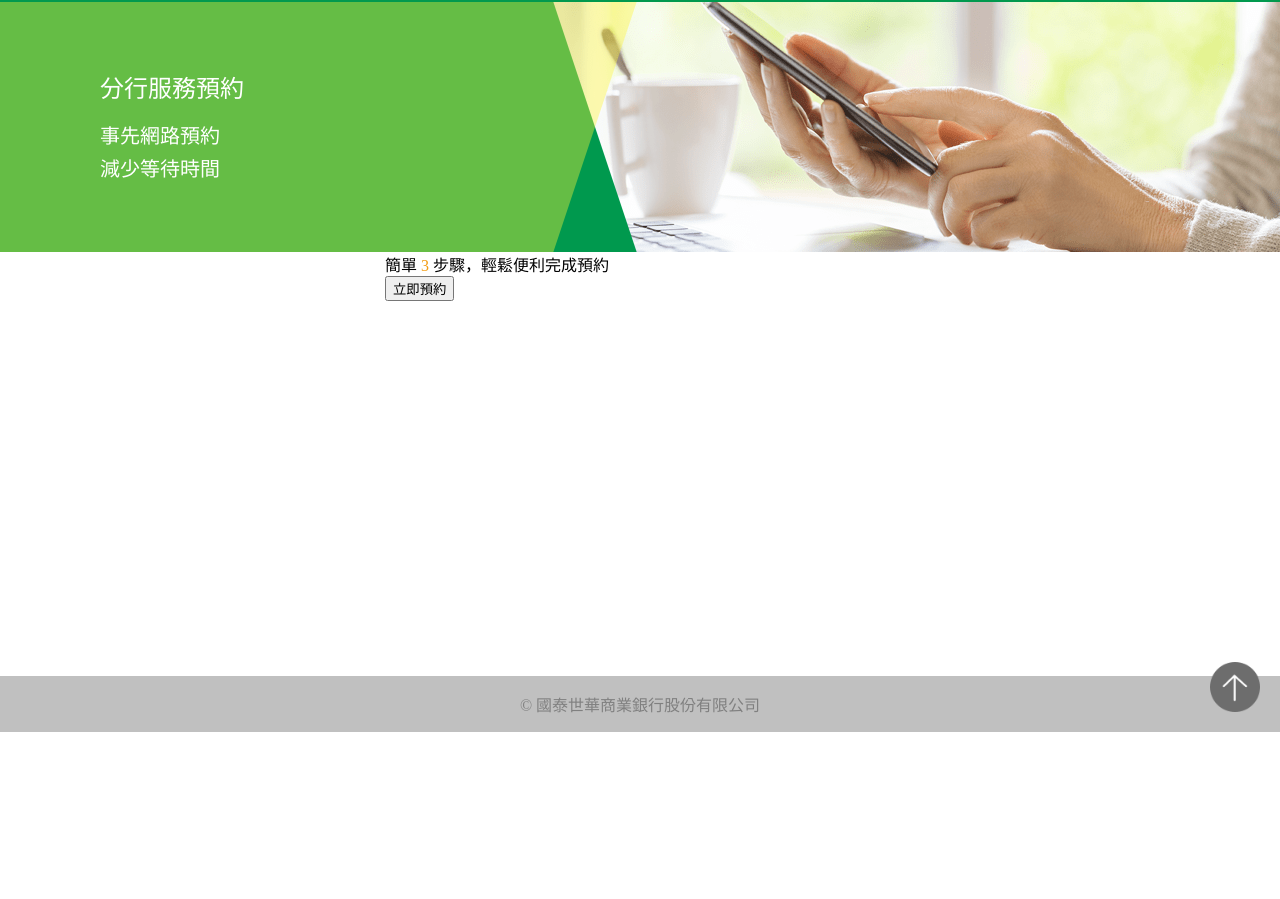
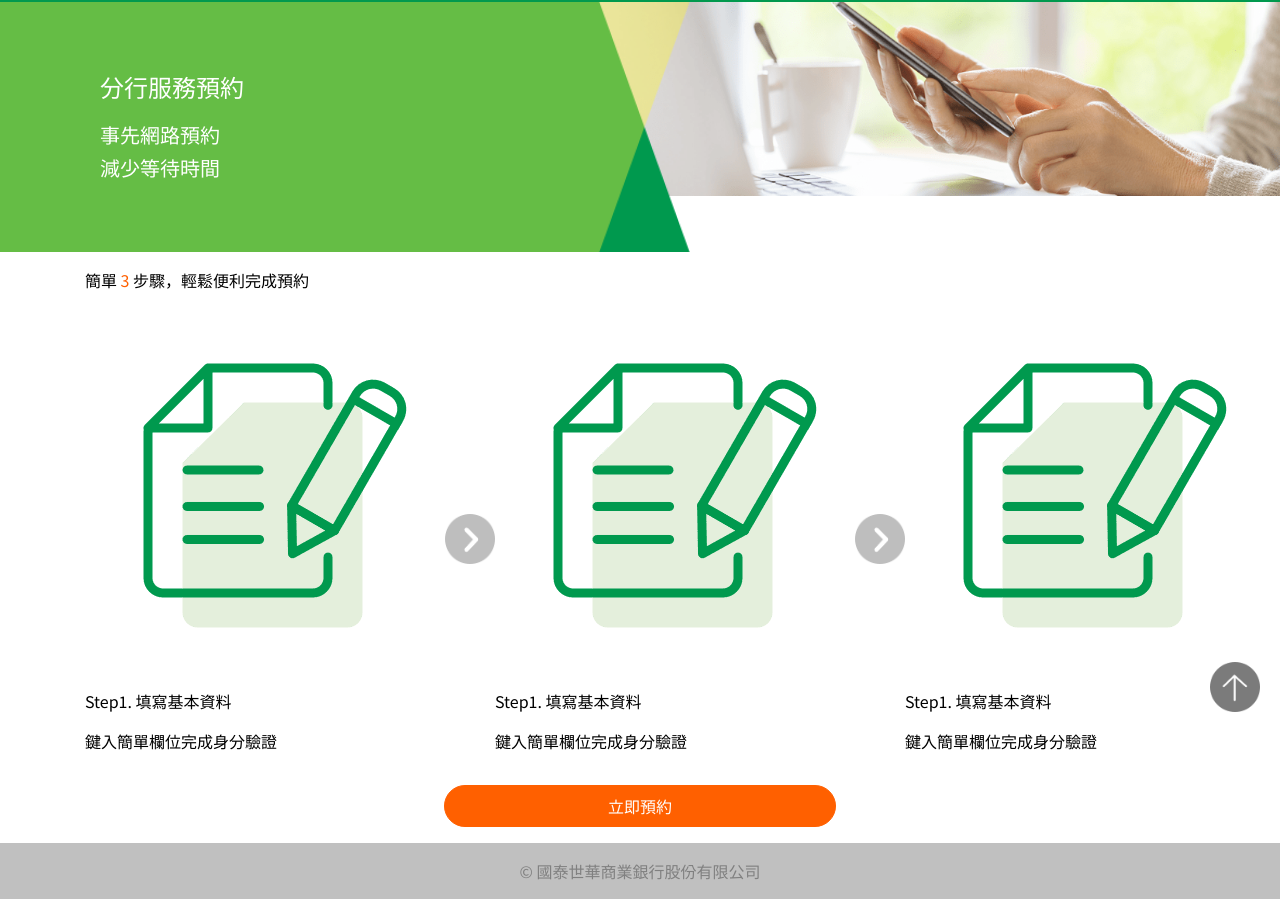
Before and after one commit to andrew781026/cathaybk-interview, a plain HTML site: page desktop.html in a window 1280 px wide. Shown: the part 68-967 px from the top of the page. Before the commit the page ends 800 px from the top, so only its background shows below. Drawn offline with Linux system fonts and the light colour scheme.

Commit message:
add more css for styling

```diff
--- a/desktop.html
+++ b/desktop.html
@@ -2,167 +2,20 @@
 <html lang="en">
 <head>
     <meta charset="UTF-8">
+    <meta name="viewport" content="width=device-width, initial-scale=1, user-scalable=no">
     <title>國泰世華分行預約</title>
-    <style>
-        :root{
-
-            /* https://htmlcolorcodes.com/ */
-            --red: #FF0000;
-            --orange:#F39C12;
-            --black:#333333;
-            --green: #01994e;
-
-            --blue:  #0000FF;
-            --white:#fff;
-            --silver:  #C0C0C0;
-            --gray:#808080;
-            --gray-dark:#707B7C;
-        }
-
-        *,*:before,*:after{
-            box-sizing: border-box;
-        }
-
-        body{
-            display: flex;
-            flex-direction: column;
-            min-height: 100vh;
-            margin: 0;
-        }
-
-        .header{
-            width: 100vw;
-            background-color: var(--green);
-            color: var(--white);
-            padding: 10px 40px;
-            display: flex;
-            align-items: center;
-            font-size: 1.25rem;
-        }
-
-        .flex-1{
-            flex : 1 ;
-        }
-
-        .text-orange{
-            color: var(--orange);
-        }
-
-        .w-full{
-            width: 100%;
-        }
-
-        .h-full{
-            height: 100%;
-        }
-
-        .banner{
-            height: 250px;
-            position: relative;
-        }
-
-        .banner img:nth-of-type(2){
-            position: absolute;
-            left: 0;
-        }
-
-        .banner img:nth-of-type(1){
-            position: absolute;
-            right: 0;
-        }
-
-        .banner .box{
-            position: absolute;
-            left: 100px;
-            top:50%;
-            transform: translateY(-50%);
-            display: flex;
-            flex-direction: column;
-            z-index: 2;
-            color: var(--white);
-        }
-
-        .banner .box .title{
-            font-size: 1.5rem;
-            margin-bottom: 1rem;
-        }
-
-        .banner .box .desc{
-            font-size: 1.25rem;
-            margin-bottom: 0.25rem;
-        }
-
-        .goTop{
-            position: fixed;
-            right: 20px;
-            bottom: 20px;
-            border-radius: 50%;
-            width: 50px;
-            height: 50px;
-        }
-
-        footer.footer{
-            display: flex;
-            justify-content: center;
-            padding: 16px;
-            background-color: var(--silver);
-            color: var(--gray);
-        }
-
-
-
-
-        /* bootstrap container setting */
-        @media (min-width: 1200px){
-            .container {
-                max-width: 1140px;
-            }
-        }
-        @media (min-width: 992px){
-            .container {
-                max-width: 960px;
-            }
-        }
-        @media (min-width: 768px){
-            .container {
-                max-width: 720px;
-            }
-        }
-        @media (min-width: 576px){
-            .container {
-                max-width: 540px;
-            }
-        }
-
-        .container {
-            width: 100%;
-            padding-right: 15px;
-            padding-left: 15px;
-            margin-right: auto;
-            margin-left: auto;
-        }
-
-
-
-        @media (min-width: 576px){
-            .main button{
-
-            }
-        }
-
-        .main button{
-
-        }
-    </style>
+    <link rel="stylesheet" href="styles/common.css">
+    <link rel="stylesheet" href="styles/first-page.css">
 </head>
 <body>
 <header class="header">
-    <img src="images/logo--pc.png" alt="logo">
-    <div class="flex-1"></div>
+    <img class="hidden-xs-only" src="images/logo--pc.png" alt="logo">
+    <img class="hidden-sm-and-up" src="images/logo--mobile.png" alt="logo">
+    <div class="hidden-xs-only flex-1"></div>
     <span>分行服務預約</span>
 </header>
 <div class="banner">
-    <img src="images/pictures.png" alt="pic">
+    <img src="images/pictures.png"  alt="pic" srcset="images/pictures.png 1x, images/pictures@2x.png 2x, images/pictures@3x.png 3x">
     <img src="images/pcnew-copy.png" alt="copy">
     <div class="box">
         <span class="title">分行服務預約</span>
@@ -171,15 +24,35 @@
     </div>
 </div>
 <div class="main flex-1">
-    <div class="container">
-        <div>
+    <div class="container mt-4">
+        <div class="mb-4">
             <span>簡單</span>
             <span class="text-orange"> 3 </span>
             <span>步驟，輕鬆便利完成預約</span>
         </div>
-        <div></div>
-        <div>
-            <button class="btn btn-secondary">立即預約</button>
+        <div class="info-block mb-4">
+            <div class="main-box">
+                <img src="images/fill-paper-1@3x.png" alt="填寫基本資料">
+                <p>Step1. 填寫基本資料</p>
+                <p>鍵入簡單欄位完成身分驗證</p>
+            </div>
+            <div class="indicator" src="images/arrow-right@3x.png" alt="right"></div>
+            <div class="main-box">
+                <img src="images/fill-paper-1@3x.png" alt="填寫基本資料">
+                <p>Step1. 填寫基本資料</p>
+                <p>鍵入簡單欄位完成身分驗證</p>
+            </div>
+                <div  class="indicator" src="images/arrow-right@3x.png" alt="right"></div>
+            <div class="main-box">
+                <img src="images/fill-paper-1@3x.png" alt="填寫基本資料">
+                <p>Step1. 填寫基本資料</p>
+                <p>鍵入簡單欄位完成身分驗證</p>
+            </div>
+        </div>
+        <div class="flex mb-4">
+            <div class="flex-1"></div>
+            <button class="btn btn-secondary is-round flex-1">立即預約</button>
+            <div class="flex-1"></div>
         </div>
     </div>
 </div>
--- /dev/null
+++ b/styles/_button.css
@@ -0,0 +1,73 @@
+/* 按鈕分 時間 - primary / 立即預約 . 下一步 - secondary */
+
+
+/* :focus-visible 教學 - https://www.zhangxinxu.com/wordpress/2019/03/css-focus-visible/ */
+button:focus:not(:focus-visible) {
+    outline: 0;
+}
+
+.btn {
+    display: inline-block;
+    font-weight: 400;
+    line-height: 1.5;
+    color: #fff;
+    text-align: center;
+    text-decoration: none;
+    vertical-align: middle;
+    cursor: pointer;
+    user-select: none;
+    background-color: transparent;
+    border: 1px solid transparent;
+    padding: 0.5rem 1rem;
+    font-size: 1rem;
+    border-radius: 0.25rem;
+    transition: color .15s ease-in-out, background-color .15s ease-in-out, border-color .15s ease-in-out, box-shadow .15s ease-in-out;
+}
+
+.btn:disabled {
+    cursor: not-allowed;
+    background-color: #6c757d;
+    border-color: #6c757d;
+}
+
+.btn-primary {
+    color: #fff;
+    background-color: #0d6efd;
+    border-color: #0d6efd;
+}
+
+.btn-primary:hover, .btn-primary:active {
+    color: #fff;
+    background-color: #0b5ed7;
+    border-color: #0a58ca;
+}
+
+.btn-primary:focus {
+    color: #fff;
+    background-color: #0b5ed7;
+    border-color: #0a58ca;
+    box-shadow: 0 0 0 0.25rem #98c1fe;
+}
+
+.btn-secondary {
+    color: #fff;
+    background-color: var(--orange);
+    border-color: var(--orange);
+}
+
+.btn-secondary:hover, .btn-secondary:active {
+    color: #fff;
+    background-color: #ff7827;
+    border-color: #ff6c14;
+}
+
+.btn-secondary:focus {
+    color: #fff;
+    background-color: #ff7827;
+    border-color: #ff6c14;
+    box-shadow: 0 0 0 0.25rem #ffceb1;
+}
+
+.btn.is-round {
+    border-radius: 999px;
+}
--- /dev/null
+++ b/styles/_reboot.css
@@ -0,0 +1,23 @@
+*, *:before, *:after {
+    box-sizing: border-box;
+}
+
+body{
+    margin: 0;
+    min-height: 100vh;
+}
+
+button, input, optgroup, select, textarea {
+    margin: 0;
+    font-family: inherit;
+    font-size: inherit;
+    line-height: inherit;
+}
+
+button, select {
+    text-transform: none;
+}
+
+[type=button], [type=reset], [type=submit], button {
+    -webkit-appearance: button;
+}
--- /dev/null
+++ b/styles/common.css
@@ -0,0 +1,180 @@
+/* google font - Noto Sans TC */
+@import url('https://fonts.googleapis.com/css2?family=Noto+Sans+TC:wght@100;300;400;500;700;900&display=swap');
+
+/* 專案的分檔 css */
+@import url("_reboot.css");
+@import url("_button.css");
+@import url("_display.css");
+
+:root {
+
+    /* https://htmlcolorcodes.com/ */
+    --red: #FF0000;
+    --orange: #ff6000;
+    --black: #333333;
+    --green: #01994e;
+
+    --blue: #0000FF;
+    --white: #fff;
+    --silver: #C0C0C0;
+    --gray: #808080;
+    --gray-dark: #707B7C;
+}
+
+
+body {
+    display: flex;
+    flex-direction: column;
+    font-family: 'Noto Sans TC', sans-serif;
+}
+
+.header {
+    max-width: 100vw;
+    height: 70px;
+    background-color: var(--green);
+    color: var(--white);
+    padding: 10px 40px;
+    display: flex;
+    align-items: center;
+    justify-content: center;
+    font-size: 1.25rem;
+}
+
+.header img{
+    max-height: 100%;
+    margin: 0.25rem;
+}
+
+.flex {
+    display: flex;
+}
+
+.flex-1 {
+    flex: 1;
+}
+
+.mt-4 {
+    margin-top: 1rem;
+}
+
+.mb-4 {
+    margin-bottom: 1rem;
+}
+
+.text-orange {
+    color: var(--orange);
+}
+
+.w-full {
+    width: 100%;
+}
+
+.h-full {
+    height: 100%;
+}
+
+.banner {
+    height: 250px;
+    position: relative;
+}
+
+.banner img:nth-of-type(2) {
+    position: absolute;
+    left: 0;
+    width: 55%;
+    max-height: 100%;
+}
+
+.banner img:nth-of-type(1) {
+    position: absolute;
+    right: 0;
+    max-height: 100%;
+    width: 55%;
+}
+
+.banner .box {
+    position: absolute;
+    left: 100px;
+    top: 50%;
+    transform: translateY(-50%);
+    display: flex;
+    flex-direction: column;
+    z-index: 2;
+    color: var(--white);
+}
+
+.banner .box .title {
+    font-size: 1.5rem;
+    margin-bottom: 1rem;
+}
+
+.banner .box .desc {
+    font-size: 1.25rem;
+    margin-bottom: 0.25rem;
+}
+
+.goTop {
+    position: fixed;
+    right: 20px;
+    bottom: 20px;
+    border-radius: 50%;
+    width: 50px;
+    height: 50px;
+    opacity: 0.9;
+}
+
+.goTop:hover {
+    animation: gotop 0.7s infinite;
+    opacity: 1;
+}
+
+@keyframes gotop {
+    0% {
+        transform: translateY(0px);
+    }
+    100% {
+        transform: translateY(-16px);
+    }
+}
+
+
+footer.footer {
+    display: flex;
+    justify-content: center;
+    padding: 16px;
+    background-color: var(--silver);
+    color: var(--gray);
+}
+
+/* bootstrap container setting */
+.container {
+    width: 100%;
+    padding-right: 15px;
+    padding-left: 15px;
+    margin-right: auto;
+    margin-left: auto;
+}
+
+@media (min-width: 576px) {
+    .container {
+        max-width: 540px;
+    }
+}
+
+@media (min-width: 768px) {
+    .container {
+        max-width: 720px;
+    }
+}
+
+@media (min-width: 992px) {
+    .container {
+        max-width: 960px;
+    }
+}
+
+@media (min-width: 1200px) {
+    .container {
+        max-width: 1140px;
+    }
+}
--- /dev/null
+++ b/styles/first-page.css
@@ -0,0 +1,12 @@
+.info-block{
+    display: flex;
+    align-items: center;
+}
+
+.indicator{
+    height: 50px;
+    min-width: 50px;
+    background-image: url("../images/arrow-right@3x.png");
+    background-size: cover;
+    background-repeat: no-repeat;
+}
```
Also changed, not shown: styles/_display.css (added, +90 -0 lines).
